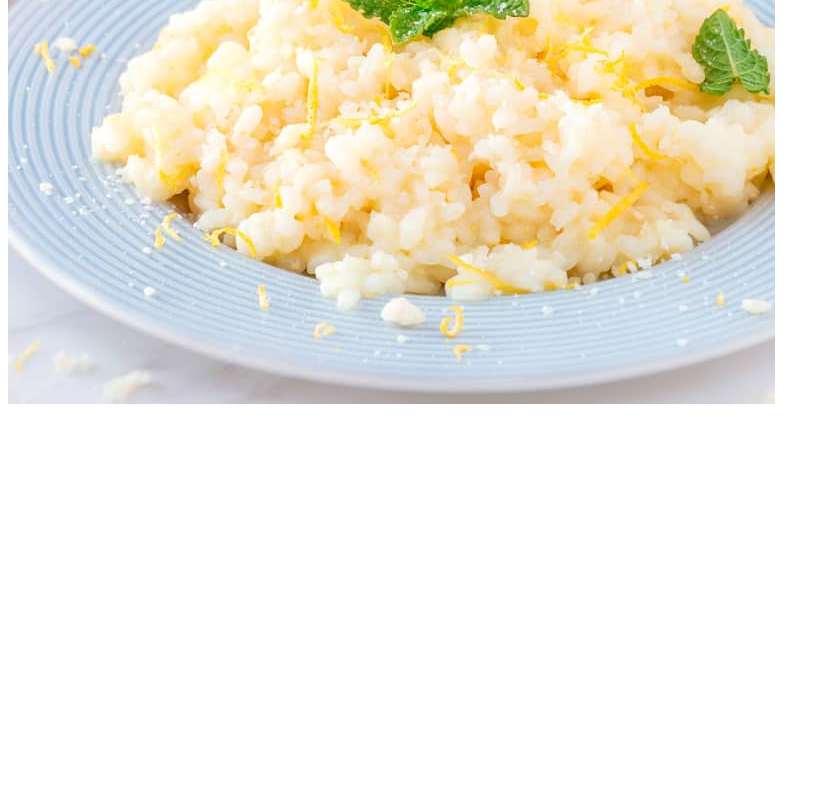
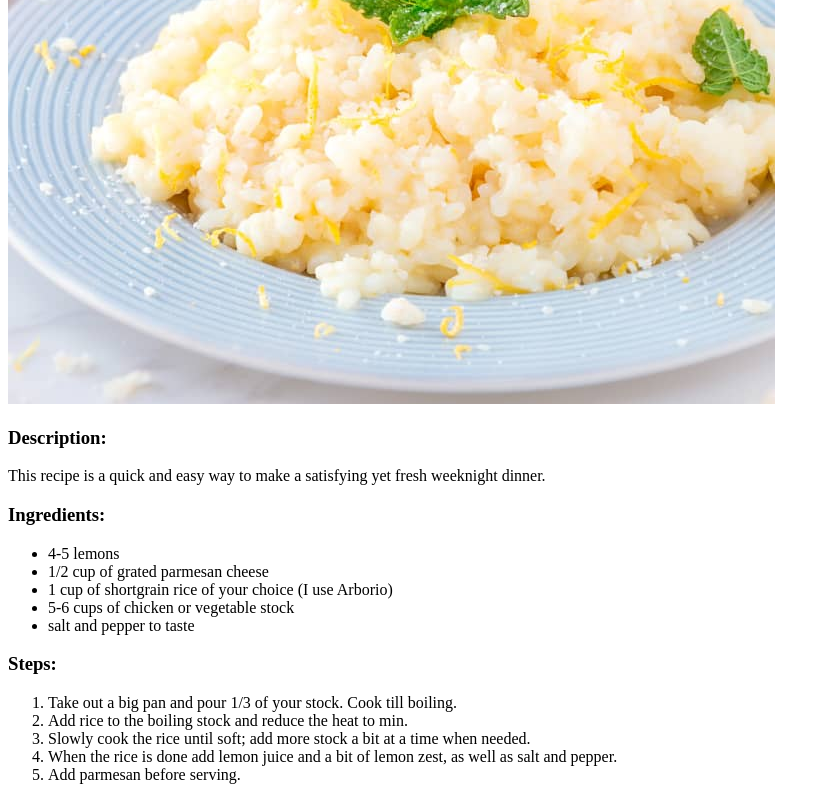
Before and after one commit to marcinballer/odin-recipes, a plain HTML site: page recipes/risotto.html in a window 1280 px wide. Shown: the part 315-1115 px from the top of the page, without its empty margins (0-830 px from the left). Before the commit the page ends 800 px from the top, so only its background shows below. Drawn offline with Linux system fonts and the light colour scheme.

Commit message:
Add headings and two lists to risotto.html

```diff
--- a/recipes/risotto.html
+++ b/recipes/risotto.html
@@ -8,5 +8,23 @@
     <body>
         <h1>Lemon Risotto</h1>
         <img src="../images/risotto.jpg" alt="Lemon Risotto">
+        <h3>Description:</h3>
+        <p>This recipe is a quick and easy way to make a satisfying yet fresh weeknight dinner.</p>
+        <h3>Ingredients:</h3>
+        <ul>
+            <li>4-5 lemons</li>
+            <li>1/2 cup of grated parmesan cheese</li>
+            <li>1 cup of shortgrain rice of your choice (I use Arborio)</li>
+            <li>5-6 cups of chicken or vegetable stock</li>
+            <li>salt and pepper to taste</li>
+        </ul>
+        <h3>Steps:</h3>
+        <ol>
+            <li>Take out a big pan and pour 1/3 of your stock. Cook till boiling.</li>
+            <li>Add rice to the boiling stock and reduce the heat to min.</li>
+            <li>Slowly cook the rice until soft; add more stock a bit at a time when needed.</li>
+            <li>When the rice is done add lemon juice and a bit of lemon zest, as well as salt and pepper.</li>
+            <li>Add parmesan before serving.</li>
+        </ol>
     </body>
 </html>
```
